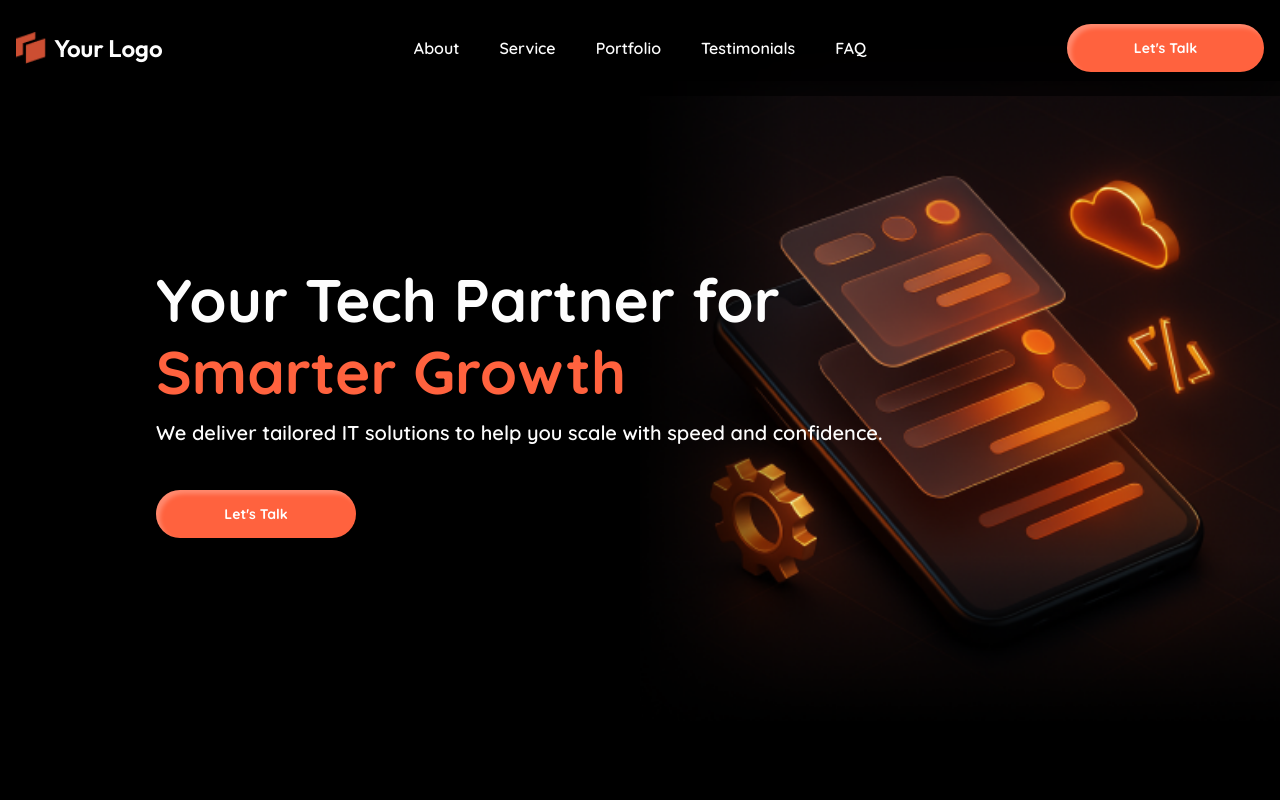
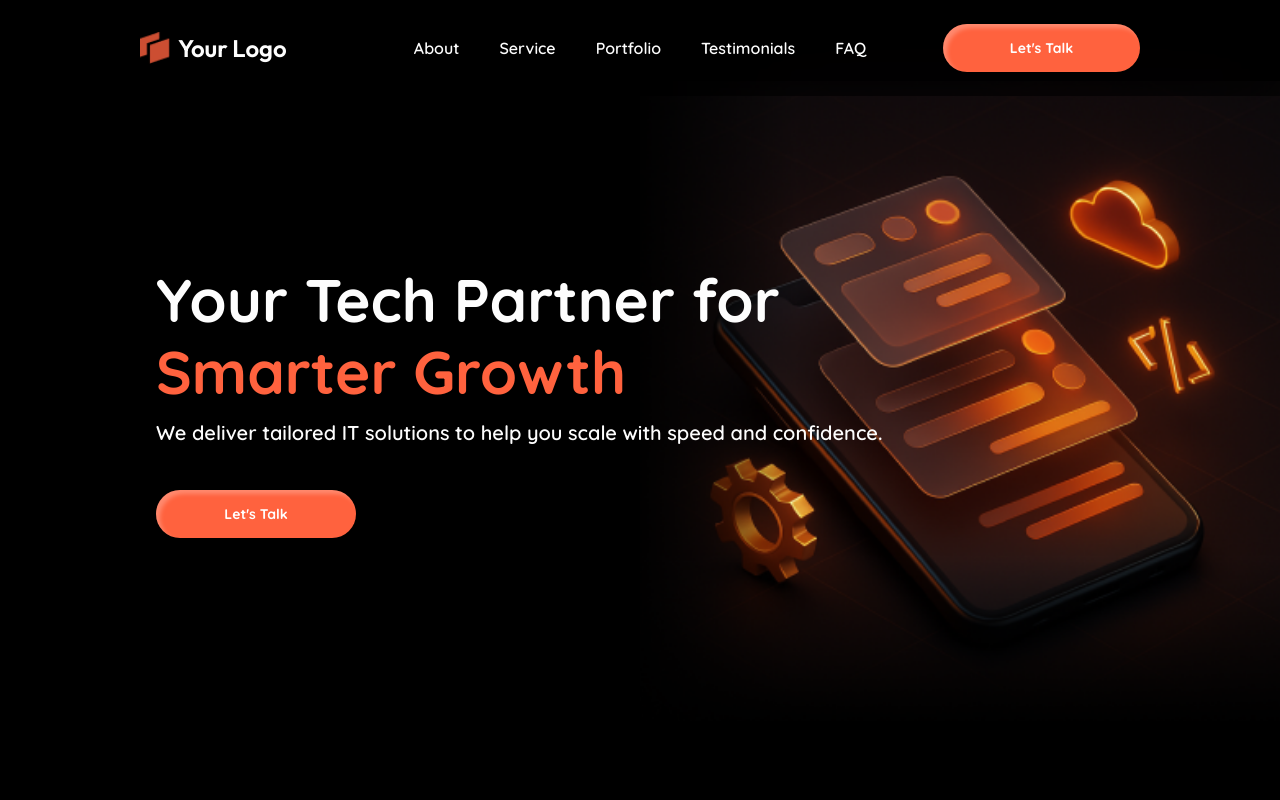
Before and after one commit to cindynufa/lp-company-profile-001, a website: page src/index.html in a window 1280 px wide. Shown: the top 800 px of the page. Drawn offline with nearby package versions, Linux system fonts and the light colour scheme; files that its build step writes are made by us from their sources.

Commit message:
fix: fix responsive desktop header padding

```diff
--- a/src/index.html
+++ b/src/index.html
@@ -22,7 +22,7 @@
       class="fixed w-full top-0 z-50 border-b border-transparent before:absolute before:inset-0 before:bg-black/40 before:backdrop-blur-glass"
     >
       <div
-        class="relative flex w-full max-w-(--container-content) h-16 px-4 py-6 mx-auto z-10 items-center justify-between lg:grid lg:grid-cols-[1fr_auto_1fr] lg:h-full"
+        class="relative flex w-full h-16 px-4 py-6 mx-auto z-10 items-center justify-between lg:grid lg:grid-cols-[1fr_auto_1fr] lg:h-full lg:px-35"
       >
         <a href="#home" class="flex gap-[0.533rem] items-center">
           <img src="/assets/images/logo.png" alt="Logo" class="logo-image" />
```
